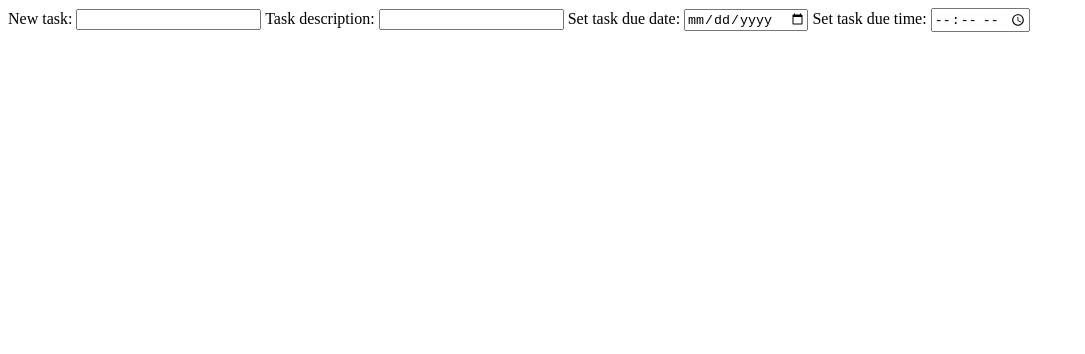
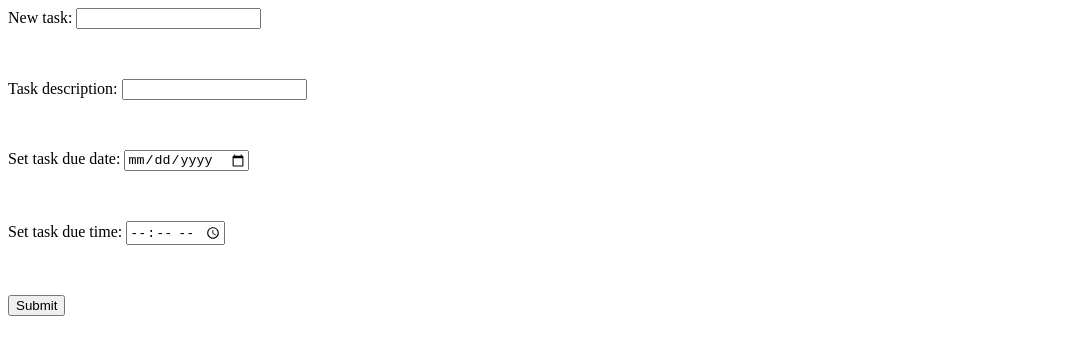
Before and after one commit to PeterV33/frontEndValidation1, a plain HTML site: page index.html in a window 1280 px wide. Shown: the whole page, without its empty margins (0-1085 px from the left). Drawn offline with Linux system fonts and the light colour scheme.

Commit message:
Basic form

```diff
--- a/index.html
+++ b/index.html
@@ -1,22 +1,35 @@
 <!DOCTYPE html>
 <html lang="en">
   <head>
-    <link rel="style" href="style.css" />
     <meta charset="UTF-8" />
     <meta http-equiv="X-UA-Compatible" content="IE=edge" />
     <meta name="viewport" content="width=device-width, initial-scale=1.0" />
+    <link rel="stylesheet" href="style.css" />
     <title>Document</title>
   </head>
   <body>
     <form>
+      <div class="grid-container">
+        <div class="grid-item">
           <label for="newTask">New task:</label>
           <input type="text" id="newTask" name="newTask" />
+        </div>
+        <div class="grid-item">
           <label for="taskDescription">Task description:</label>
           <input type="text" id="taskDescription" name="taskDescription" />
+        </div>
+        <div class="grid-item">
           <label for="dueDate">Set task due date:</label>
           <input type="date" id="dueDate" name="dueDate" />
+        </div>
+        <div class="grid-item">
           <label for="dueTime">Set task due time:</label>
           <input type="time" id="dueTime" name="dueTime" />
+        </div>
+        <div class="grid-item">
+          <input type="submit" valu="submit" />
+        </div>
+      </div>
     </form>
   </body>
 </html>
--- a/style.css
+++ b/style.css
@@ -1,6 +1,13 @@
-label{
+form{
 
 }
 input{
-    width: 100%;
+
 }
+.grid-container {
+    text-align: left;
+    display: flex;
+    display: grid;
+    gap: 50px;
+
+}
```
Lines whose indentation alone changed are shown as unchanged.
